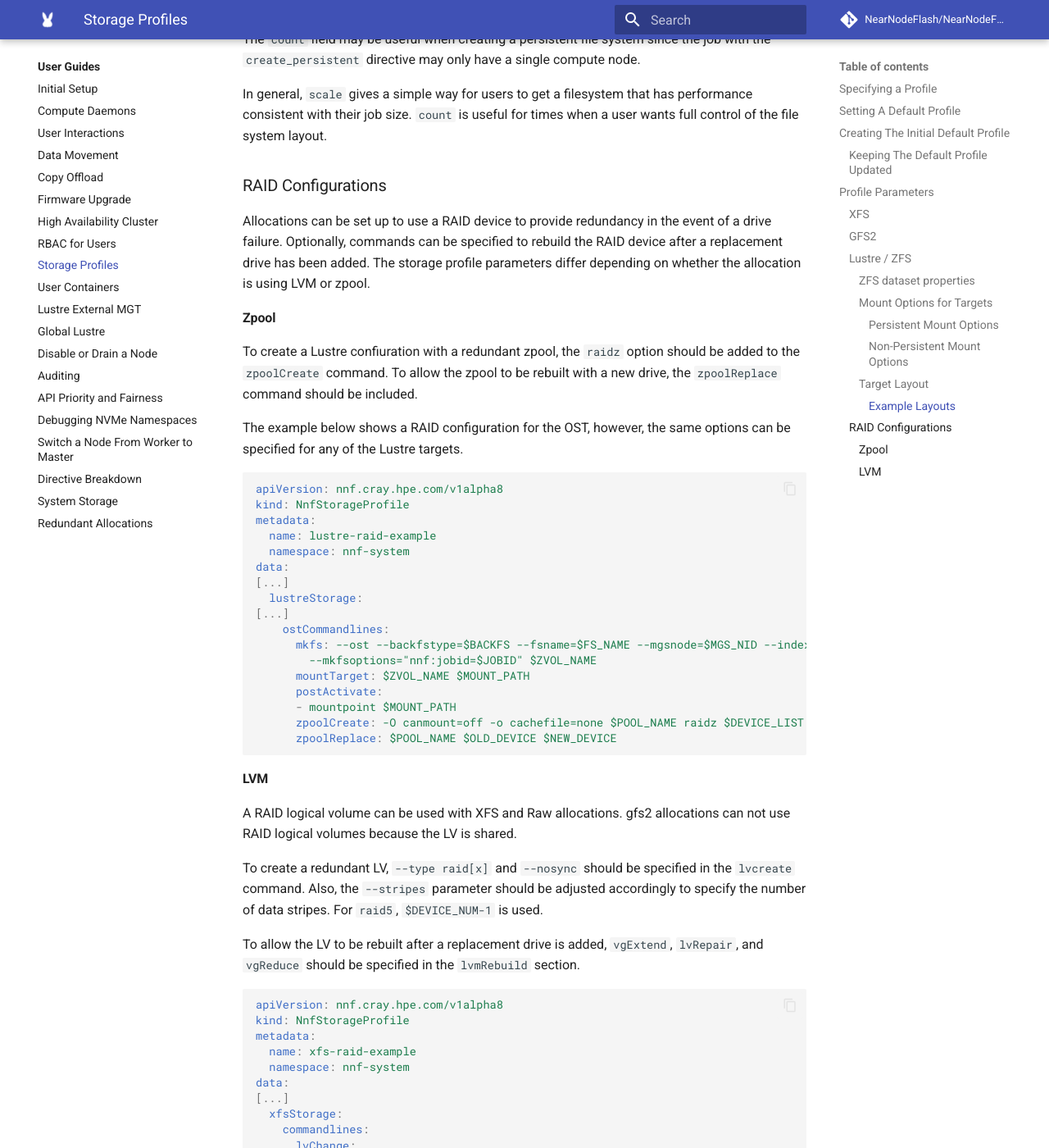
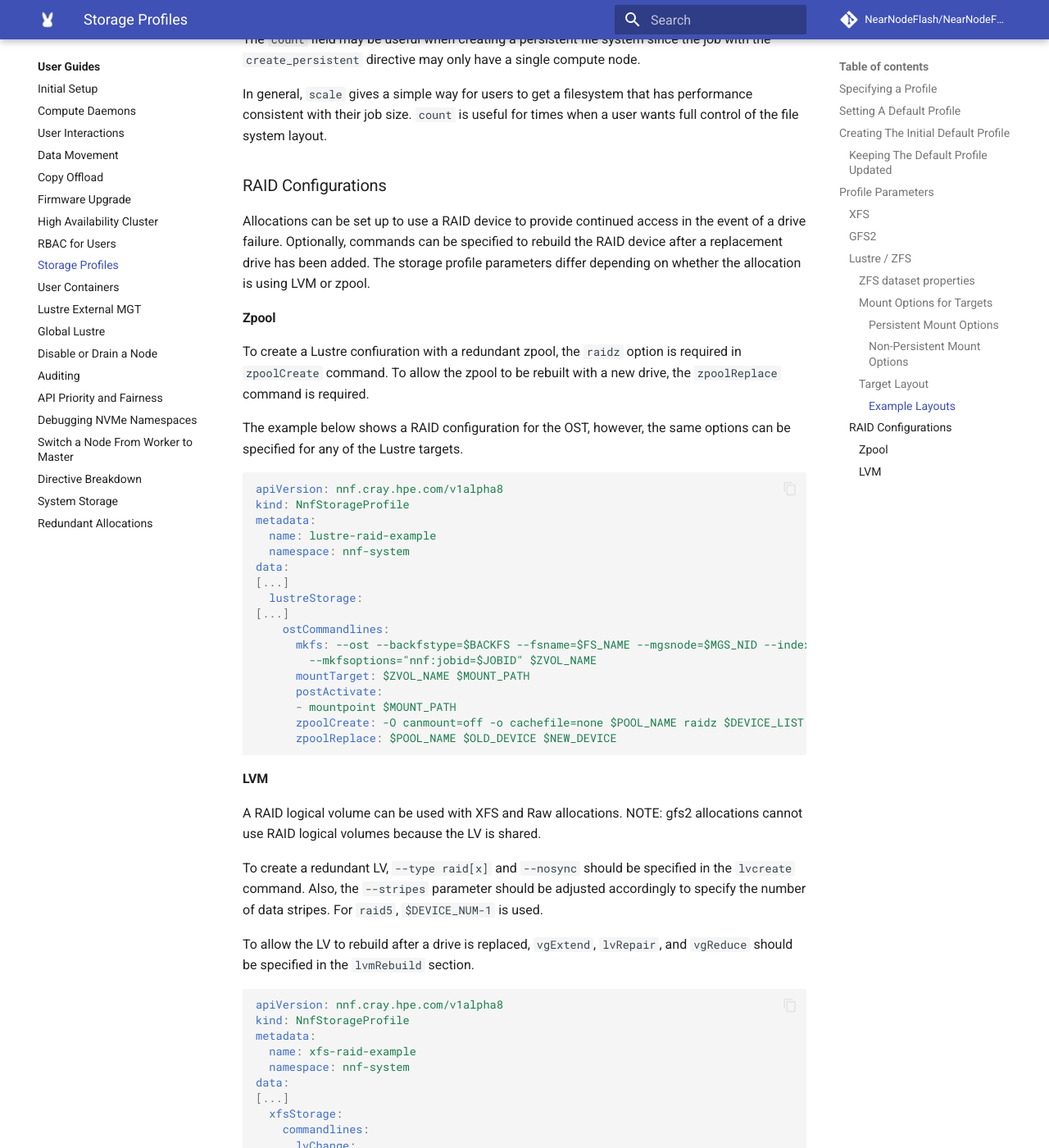
Before and after one commit to NearNodeFlash/NearNodeFlash.github.io, an MkDocs documentation site: the page built from docs/guides/storage-profiles/readme.md, in a window 1280 px wide and 1400 px high, scrolled down 6676 px. Shown: the whole window at 82% size. Built offline with MkDocs 1.6.1 and Material for MkDocs 9.7.7, drawn with Linux system fonts in a browser that asks for light colours; comment, search, counter and statistics services are not loaded; the version menu is left out.

Commit message:
review comments
Signed-off-by: Matt Richerson <matthew.richerson@hpe.com>

````diff
--- a/docs/guides/storage-profiles/readme.md
+++ b/docs/guides/storage-profiles/readme.md
@@ -288,11 +288,11 @@ In general, `scale` gives a simple way for users to get a filesystem that has pe
 
 ### RAID Configurations
 
-Allocations can be set up to use a RAID device to provide redundancy in the event of a drive failure. Optionally, commands can be specified to rebuild the RAID device after a replacement drive has been added. The storage profile parameters differ depending on whether the allocation is using LVM or zpool.
+Allocations can be set up to use a RAID device to provide continued access in the event of a drive failure. Optionally, commands can be specified to rebuild the RAID device after a replacement drive has been added. The storage profile parameters differ depending on whether the allocation is using LVM or zpool.
 
 #### Zpool
 
-To create a Lustre confiuration with a redundant zpool, the `raidz` option should be added to the `zpoolCreate` command. To allow the zpool to be rebuilt with a new drive, the `zpoolReplace` command should be included.
+To create a Lustre confiuration with a redundant zpool, the `raidz` option is required in `zpoolCreate` command. To allow the zpool to be rebuilt with a new drive, the `zpoolReplace` command is required.
 
 The example below shows a RAID configuration for the OST, however, the same options can be specified for any of the Lustre targets.
 
@@ -318,11 +318,12 @@ data:
 
 #### LVM
 
-A RAID logical volume can be used with XFS and Raw allocations. gfs2 allocations can not use RAID logical volumes because the LV is shared.
+A RAID logical volume can be used with XFS and Raw allocations.
+NOTE: gfs2 allocations cannot use RAID logical volumes because the LV is shared.
 
 To create a redundant LV, `--type raid[x]` and `--nosync` should be specified in the `lvcreate` command. Also, the `--stripes` parameter should be adjusted accordingly to specify the number of data stripes. For `raid5`, `$DEVICE_NUM-1` is used.
 
-To allow the LV to be rebuilt after a replacement drive is added, `vgExtend`, `lvRepair`, and `vgReduce` should be specified in the `lvmRebuild` section.
+To allow the LV to rebuild after a drive is replaced, `vgExtend`, `lvRepair`, and `vgReduce` should be specified in the `lvmRebuild` section.
 
 ```yaml
 apiVersion: nnf.cray.hpe.com/v1alpha8
````
Also changed, not shown: docs/guides/redundant-allocations/readme.md (+2 -2 lines).
